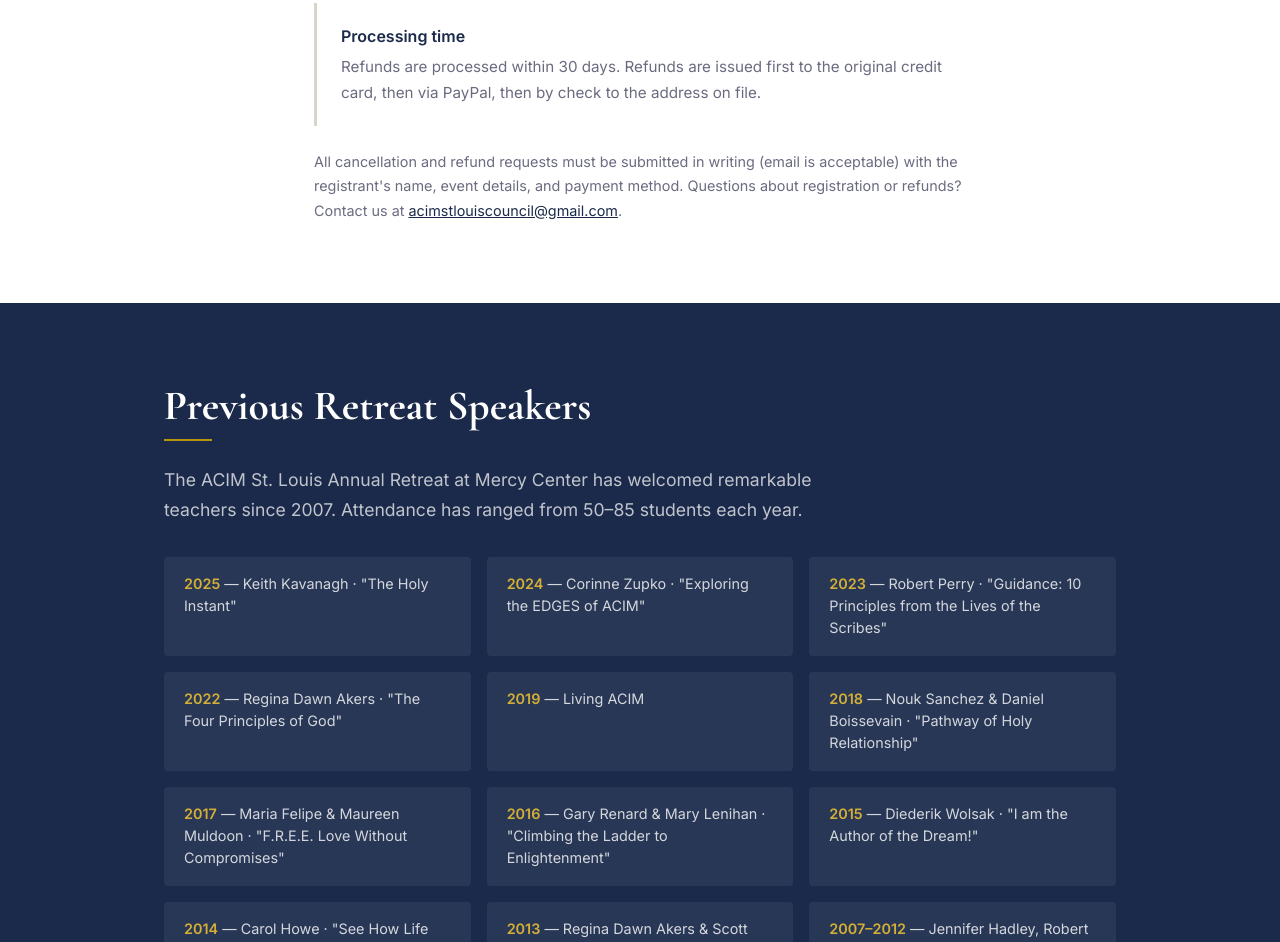
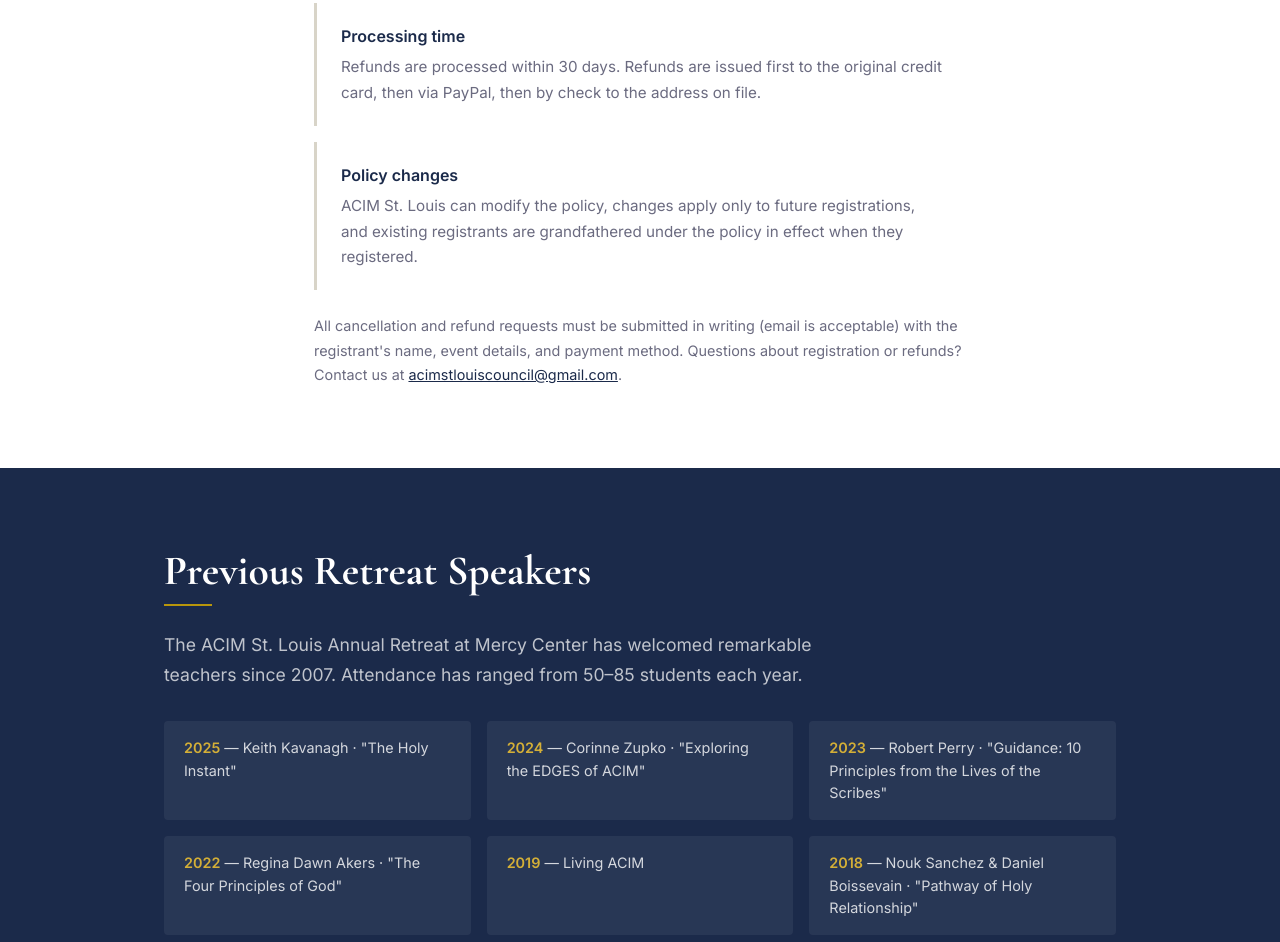
Before and after one commit to acimstlouiscouncil-del/acimstlouis-site, a plain HTML site: page retreat.html in a window 1280 px wide. Shown: the part 3294-4236 px from the top of the page. Drawn offline with nearby package versions, Linux system fonts and the light colour scheme.

Commit message:
Add files via upload

```diff
--- a/retreat.html
+++ b/retreat.html
@@ -133,6 +133,10 @@
         <strong style="color:var(--midnight);">Processing time</strong>
         <p style="color:var(--muted); font-size:0.95rem; margin-top:0.25rem;">Refunds are processed within 30 days. Refunds are issued first to the original credit card, then via PayPal, then by check to the address on file.</p>
       </div>
+      <div style="padding:1.25rem 1.5rem; border-left:3px solid var(--rule); background:#fff;">
+        <strong style="color:var(--midnight);">Policy changes</strong>
+        <p style="color:var(--muted); font-size:0.95rem; margin-top:0.25rem;">ACIM St. Louis can modify the policy, changes apply only to future registrations, and existing registrants are grandfathered under the policy in effect when they registered.</p>
+      </div>
     </div>
     <p style="margin-top:1.5rem; font-size:0.9rem; color:var(--muted);">All cancellation and refund requests must be submitted in writing (email is acceptable) with the registrant's name, event details, and payment method. Questions about registration or refunds? Contact us at <a href="mailto:acimstlouiscouncil@gmail.com">acimstlouiscouncil@gmail.com</a>.</p>
   </div>
```
